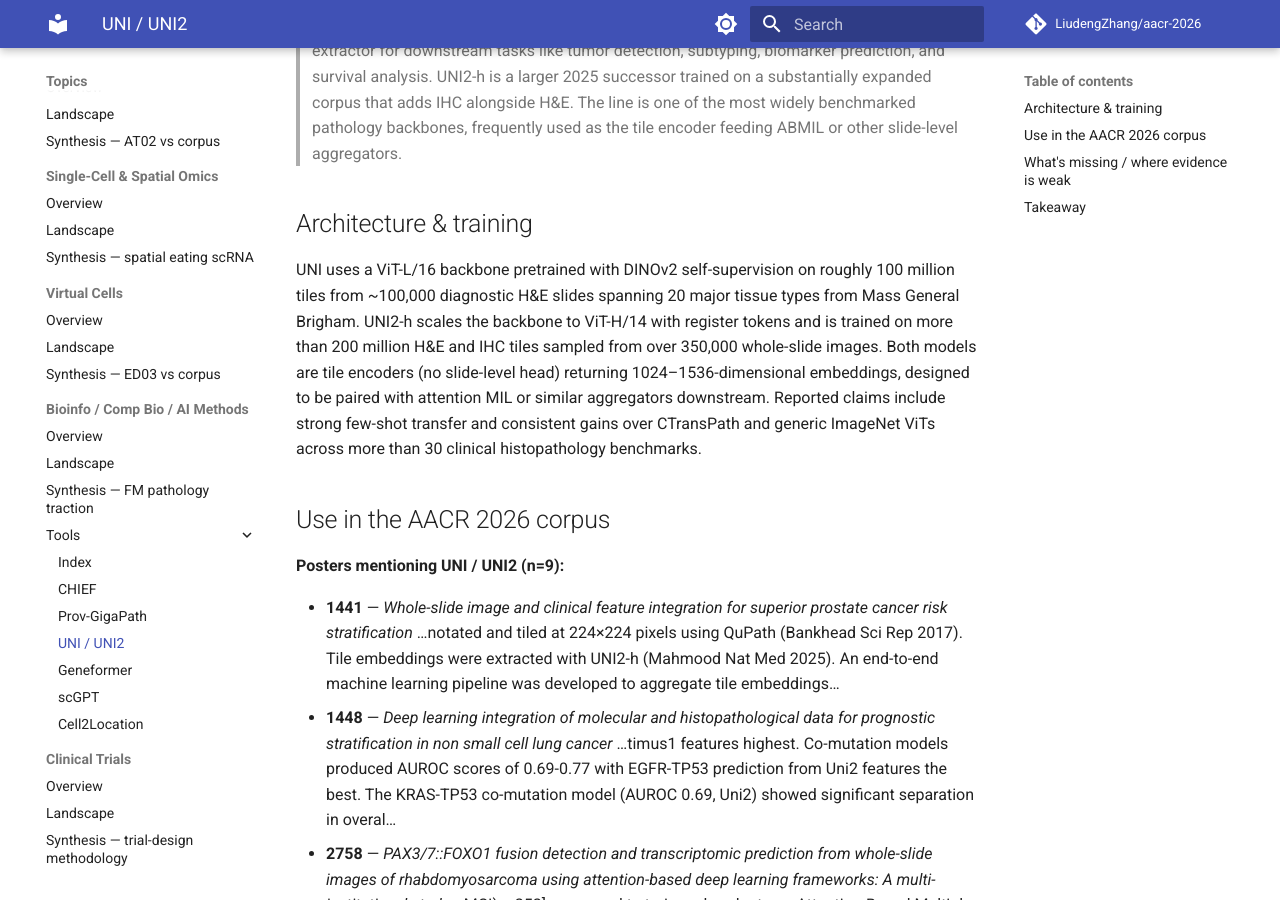
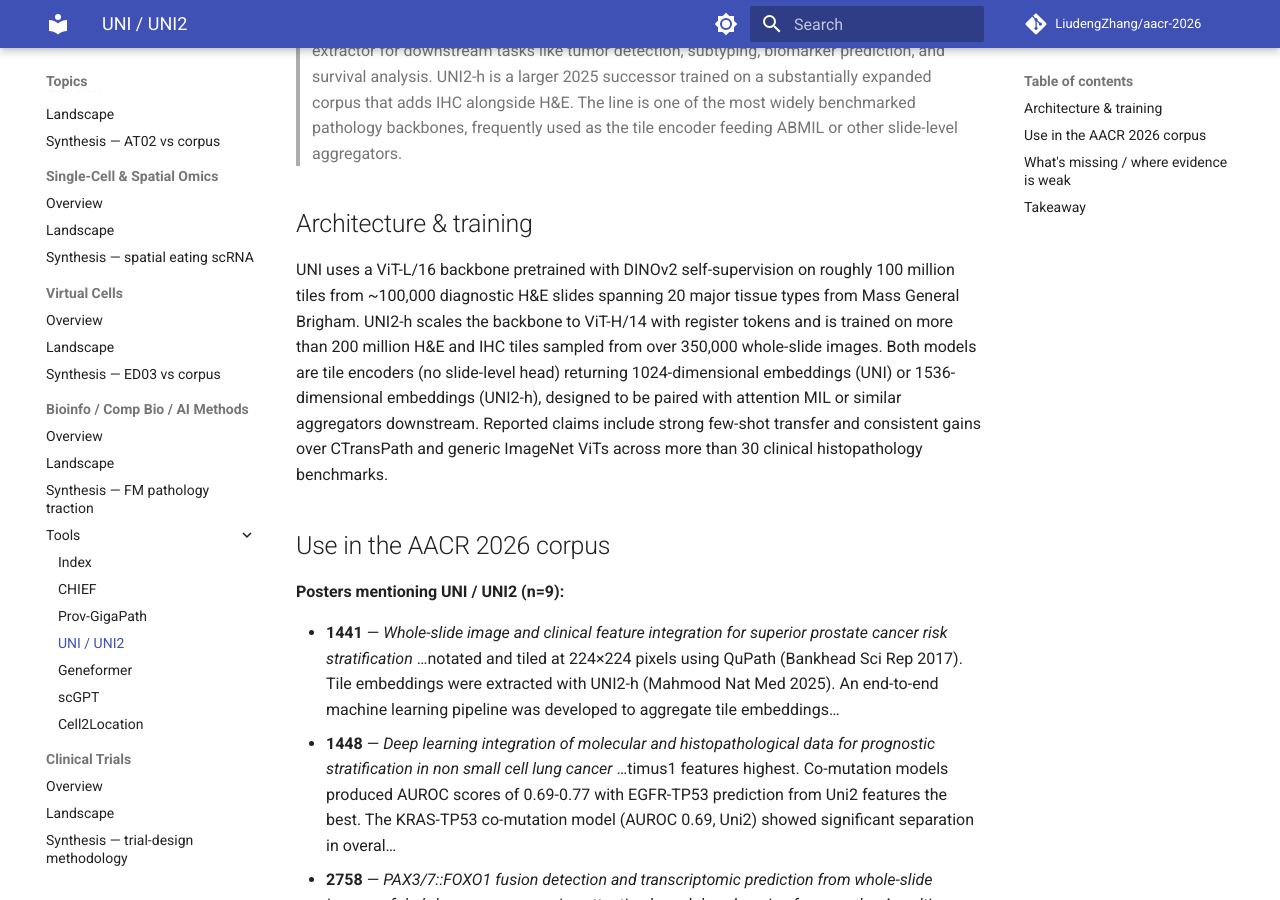
Before and after one commit to LiudengZhang/conference-corpus, an MkDocs documentation site: the page built from docs/topics/bioinfo-tools/tools/uni.md, in a window 1280 px wide and 900 px high, scrolled down 410 px. Built offline with MkDocs 1.6.1 and Material for MkDocs 9.7.7, drawn with Linux system fonts in a browser that asks for light colours; a script that is not in the unit is left out; comment, search, counter and statistics services are not loaded.

Commit message:
content: tighten magnification + embedding-dim wording on 3 dossiers

```diff
--- a/docs/topics/bioinfo-tools/tools/uni.md
+++ b/docs/topics/bioinfo-tools/tools/uni.md
@@ -24,8 +24,8 @@
 backbone to ViT-H/14 with register tokens and is trained on more than
 200 million H&E and IHC tiles sampled from over 350,000 whole-slide
 images. Both models are tile encoders (no slide-level head) returning
-1024–1536-dimensional embeddings, designed to be paired with attention
-MIL or similar aggregators downstream. Reported claims include
+1024-dimensional embeddings (UNI) or 1536-dimensional embeddings (UNI2-h),
+designed to be paired with attention MIL or similar aggregators downstream. Reported claims include
 strong few-shot transfer and consistent gains over CTransPath and
 generic ImageNet ViTs across more than 30 clinical histopathology
 benchmarks.
```
Also changed, not shown: docs/topics/bioinfo-tools/tools/chief.md (+1 -1 lines), docs/topics/bioinfo-tools/tools/prov-gigapath.md (+1 -1 lines).
